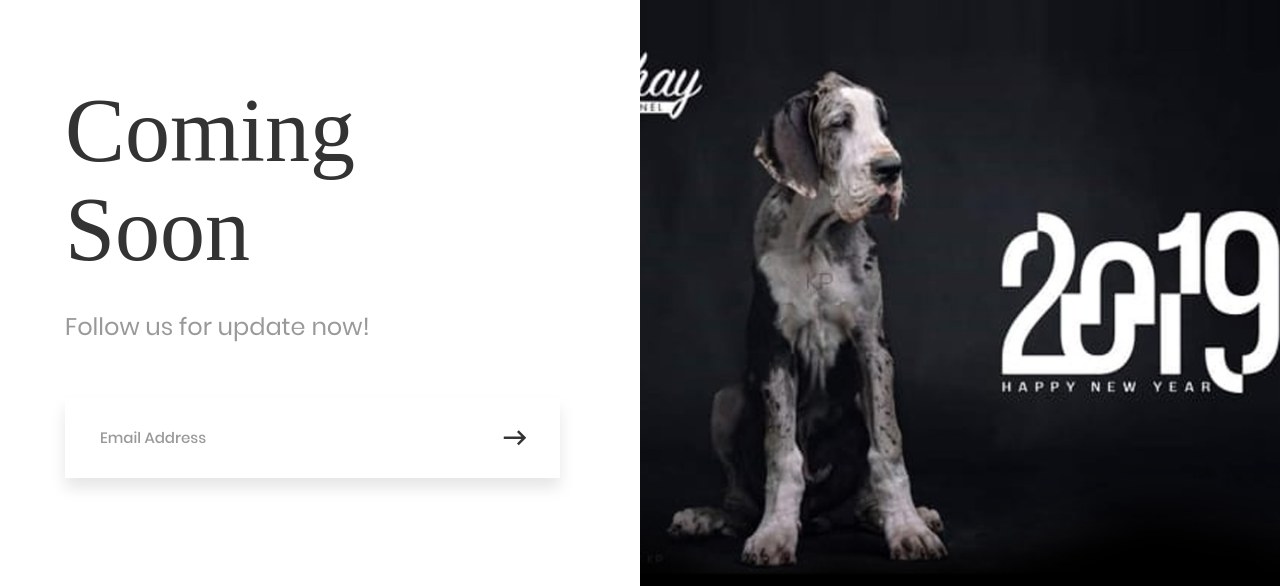
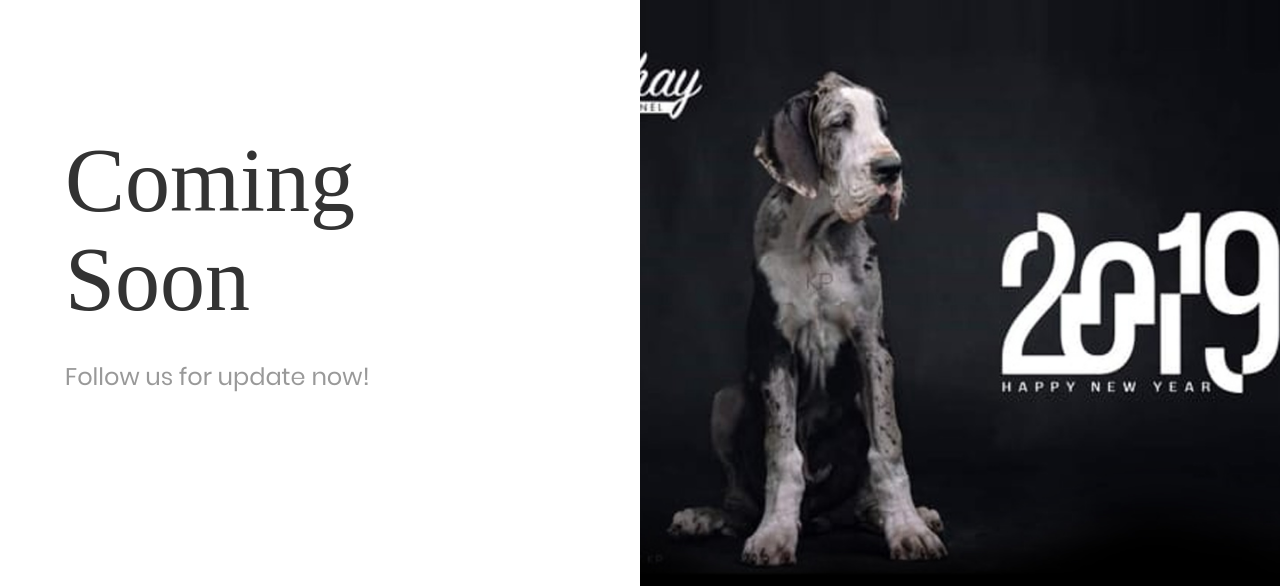
Before and after one commit to Abhaykennel/PetShop, a plain HTML site: page index.html in a window 1280 px wide. Shown: the part 103-689 px from the top of the page. Drawn offline with Linux system fonts and the light colour scheme; a web font is replaced by a local one.

Commit message:
Removed Email

```diff
--- a/index.html
+++ b/index.html
@@ -43,7 +43,7 @@
 						Follow us for update now!
 					</p>
 
-					<form class="contact100-form validate-form m-t-10 m-b-10">
+					<!-- <form class="contact100-form validate-form m-t-10 m-b-10">
 						<div class="wrap-input100 validate-input m-lr-auto-lg" data-validate = "Email is required: ex@abc.xyz">
 							<input class="s2-txt1 placeholder0 input100 trans-04" type="text" name="email" placeholder="Email Address">
 
@@ -51,7 +51,7 @@
 								<i class="zmdi zmdi-long-arrow-right fs-30 cl1 trans-04"></i>
 							</button>
 						</div>
-					</form>
+					</form> -->
 				</div>
 			</div>
 
```
